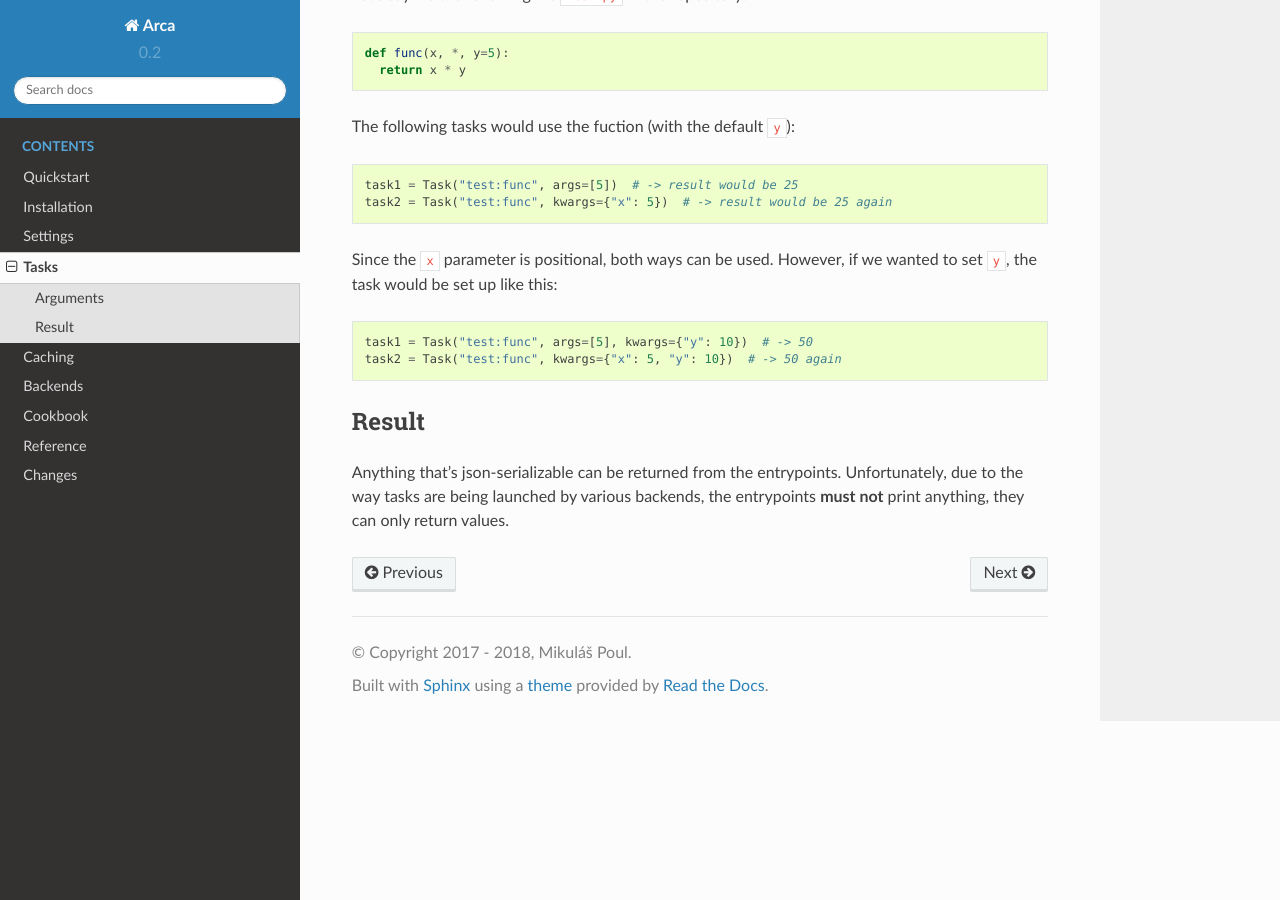
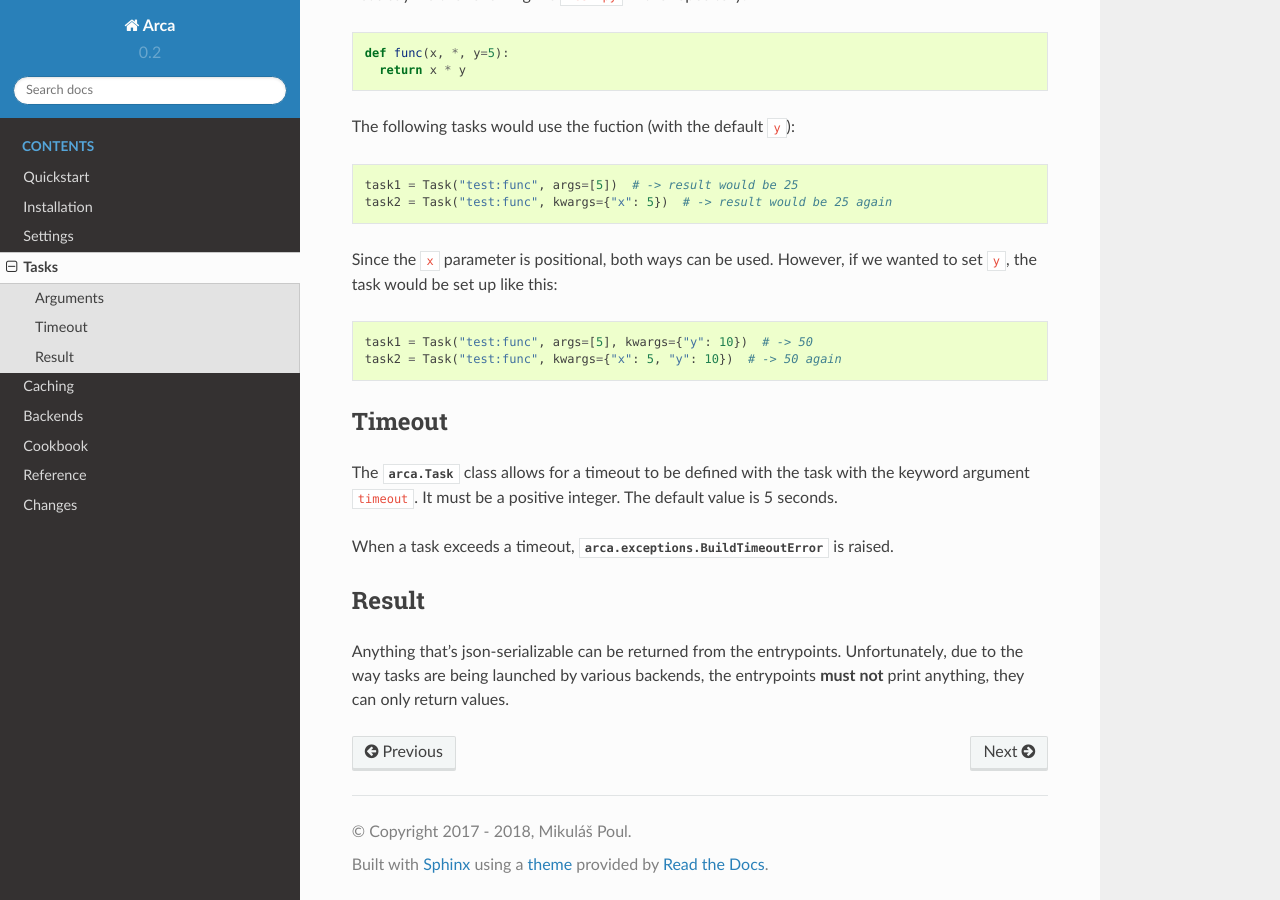
Before and after one commit to pyvec/arca, a Sphinx documentation site: the page built from docs/tasks.rst, in a window 1280 px wide and 900 px high, scrolled down 901 px. Built offline with Sphinx 7.4.7 and the Read the Docs theme 2.0.0, drawn with Linux system fonts in a browser that asks for light colours.

Commit message:
Added timeout to docs

```diff
--- a/docs/tasks.rst
+++ b/docs/tasks.rst
@@ -60,6 +60,15 @@ set up like this:
   task1 = Task("test:func", args=[5], kwargs={"y": 10})  # -> 50
   task2 = Task("test:func", kwargs={"x": 5, "y": 10})  # -> 50 again
 
+Timeout
+-------
+
+The :class:`arca.Task` class allows for a timeout to be defined with the task with the keyword argument ``timeout``.
+It must be a positive integer.
+The default value is 5 seconds.
+
+When a task exceeds a timeout, :class:`arca.exceptions.BuildTimeoutError` is raised.
+
 Result
 ------
 
```
Also changed, not shown: 1 other file.
